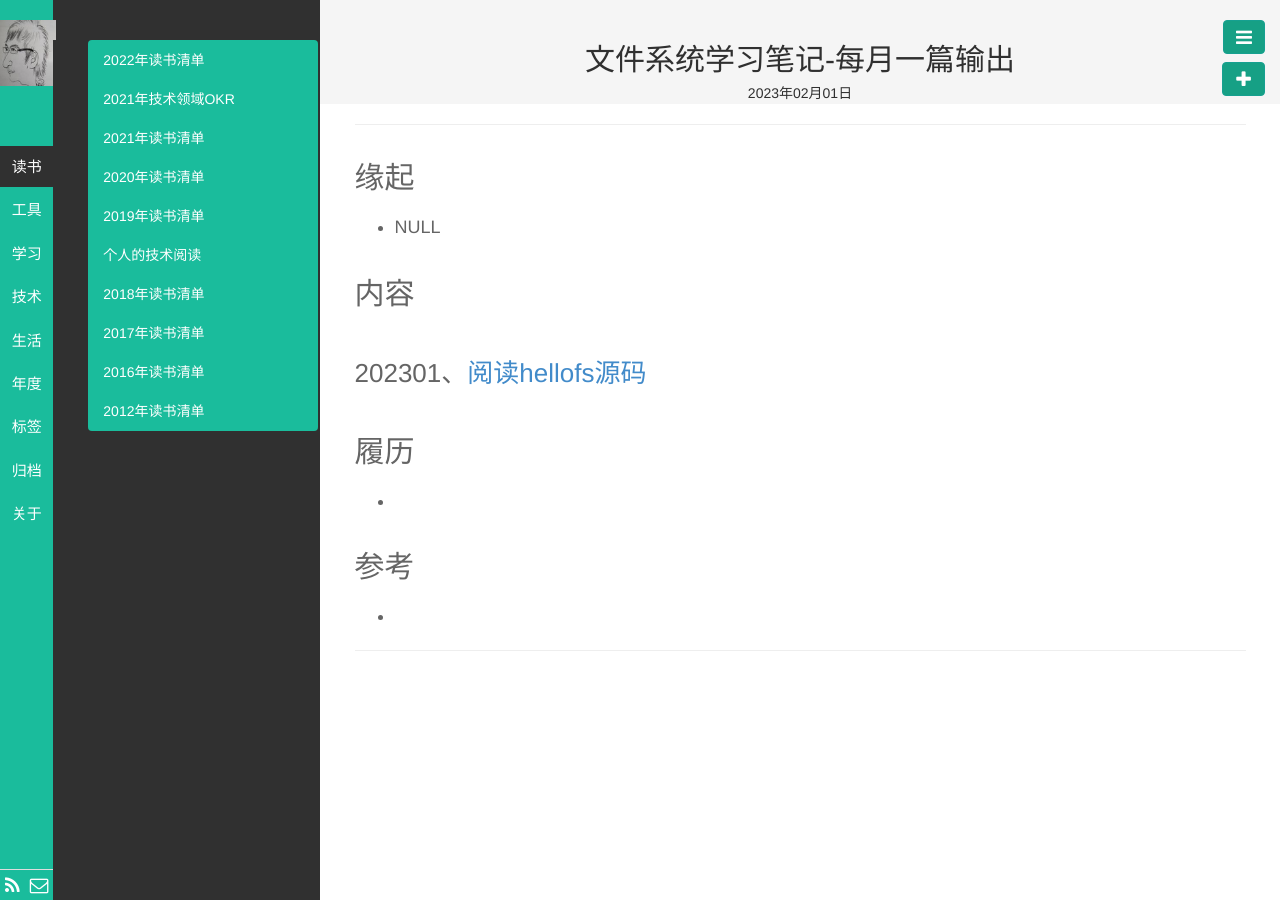
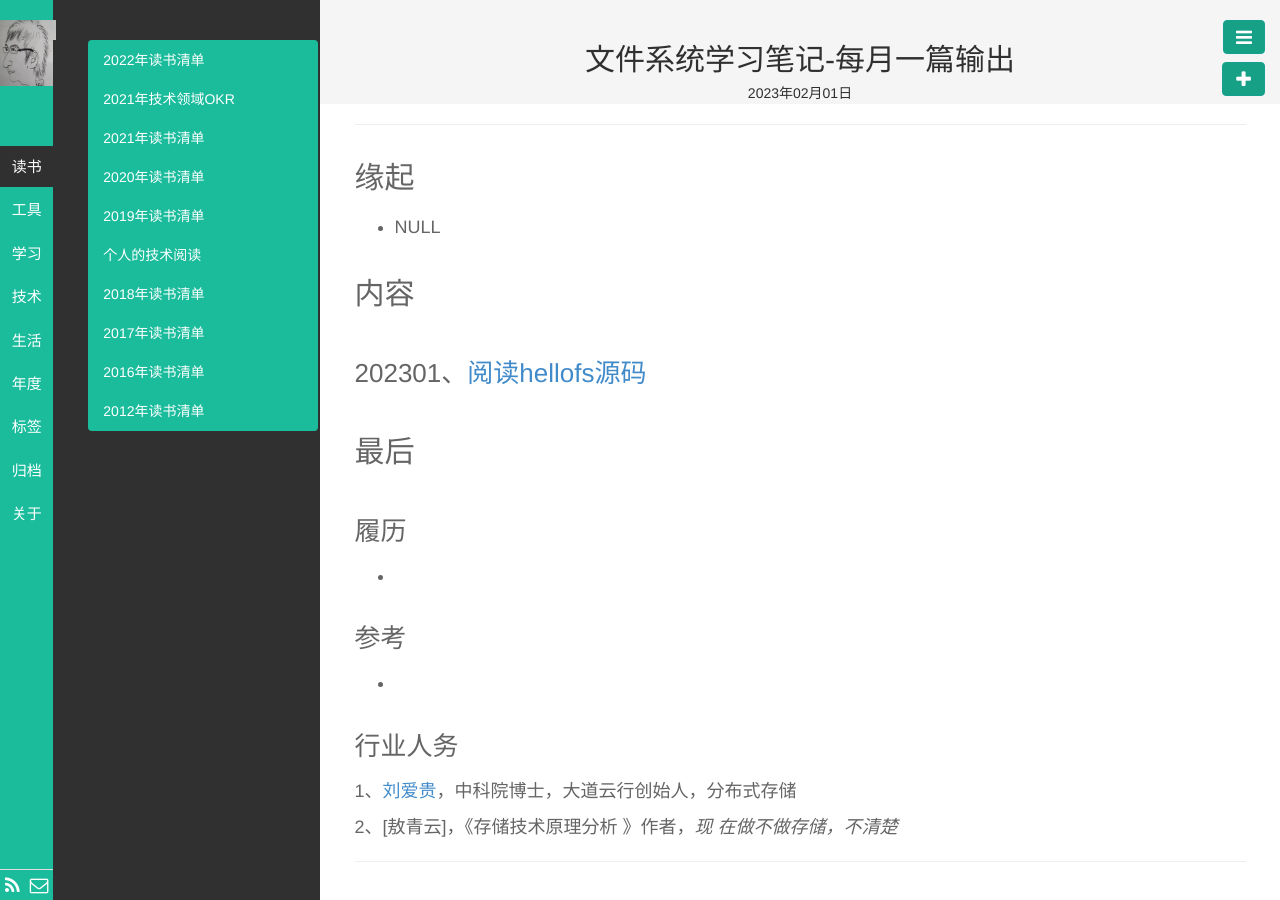
Before and after one commit to wolflion/blog, a Jekyll site: the page built from _posts/技术/2023-02-01-learn-filesystem-month-output.md, in a window 1280 px wide. Built offline with Jekyll 4.4.1, drawn with Linux system fonts in a browser that asks for light colours.

Commit message:
Update 2023-02-01-learn-filesystem-month-output.md

```diff
--- a/_posts/技术/2023-02-01-learn-filesystem-month-output.md
+++ b/_posts/技术/2023-02-01-learn-filesystem-month-output.md
@@ -15,9 +15,18 @@ description:
 
 ### 202301、[阅读hellofs源码](https://gitee.com/fewolflion/BookNote/blob/master/01lioneloutput/20FileSystem/01MonthOutput/202301%E9%98%85%E8%AF%BBhellofs%E6%BA%90%E7%A0%81.md)
 
-## 履历
+## 最后
+
+### 履历
+
 +
 
-## 参考
+### 参考
 
 +
+
+### 行业人务
+
+1、[刘爱贵](https://blog.csdn.net/liuaigui)，中科院博士，大道云行创始人，分布式存储
+
+2、[敖青云]，《存储技术原理分析 》作者，*现 在做不做存储，不清楚*
```
